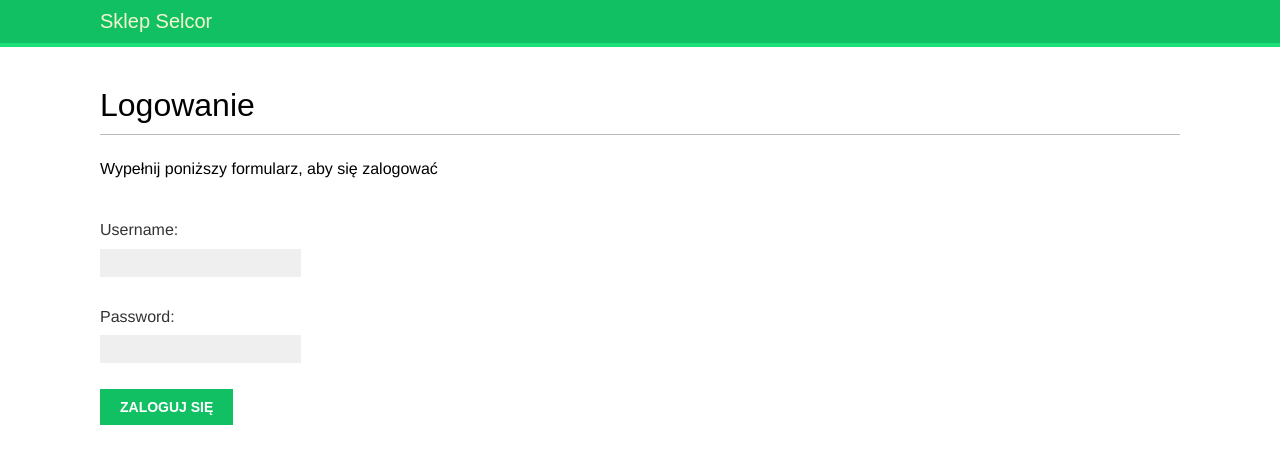
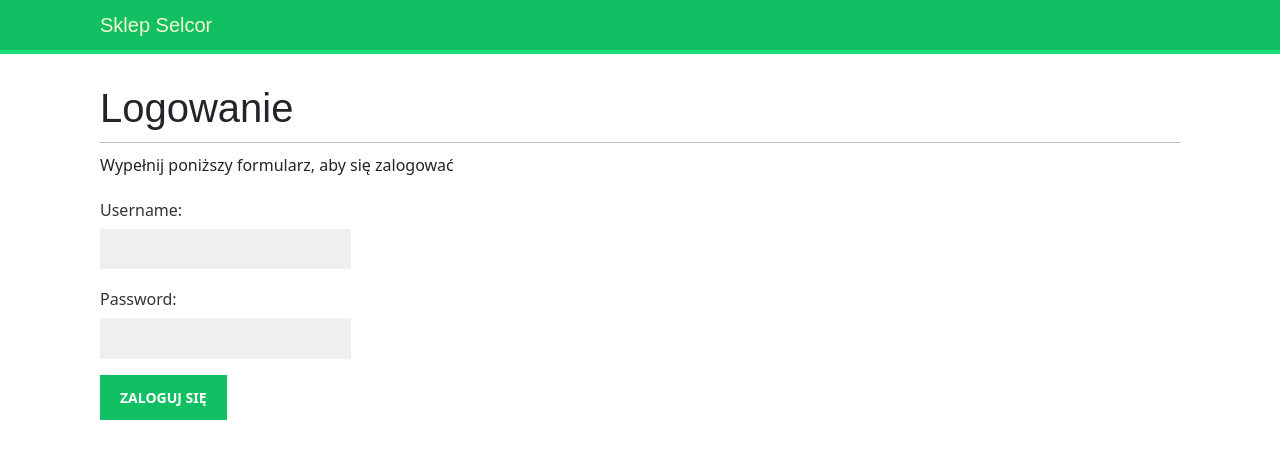
Before and after one commit to LinuxKyrios/SelcorStoreDjango, a Django app: page /account/login/ in a window 1280 px wide. Shown: the top 464 px of the page. Run offline with Django 3.2, Linux system fonts and the light colour scheme; some web fonts are replaced.

Commit message:
Added bootstrap and bootstrap-icons to base.html file

```diff
--- a/selcorstore/account/templates/base.html
+++ b/selcorstore/account/templates/base.html
@@ -5,6 +5,9 @@
     <meta charset="UTF-8">
     <title>{% block title %}{% endblock %}</title>
     <link href="{% static 'css/base.css' %}" rel="stylesheet">
+    <link href="https://cdn.jsdelivr.net/npm/bootstrap@5.0.2/dist/css/bootstrap.min.css" rel="stylesheet" integrity="sha384-EVSTQN3/azprG1Anm3QDgpJLIm9Nao0Yz1ztcQTwFspd3yD65VohhpuuCOmLASjC" crossorigin="anonymous">
+    <script src="https://cdn.jsdelivr.net/npm/bootstrap@5.0.2/dist/js/bootstrap.bundle.min.js" integrity="sha384-MrcW6ZMFYlzcLA8Nl+NtUVF0sA7MsXsP1UyJoMp4YLEuNSfAP+JcXn/tWtIaxVXM" crossorigin="anonymous"></script>
+    <link rel="stylesheet" href="https://cdn.jsdelivr.net/npm/bootstrap-icons@1.5.0/font/bootstrap-icons.css">
 </head>
 <body>
     <div id="header">
```
